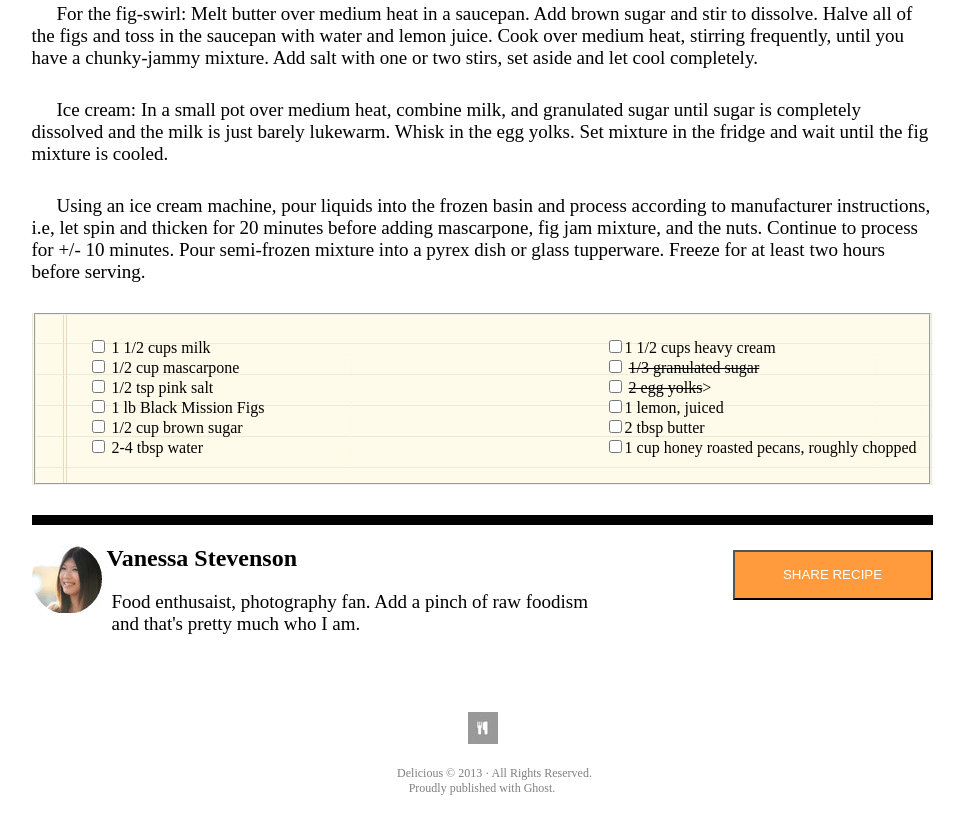
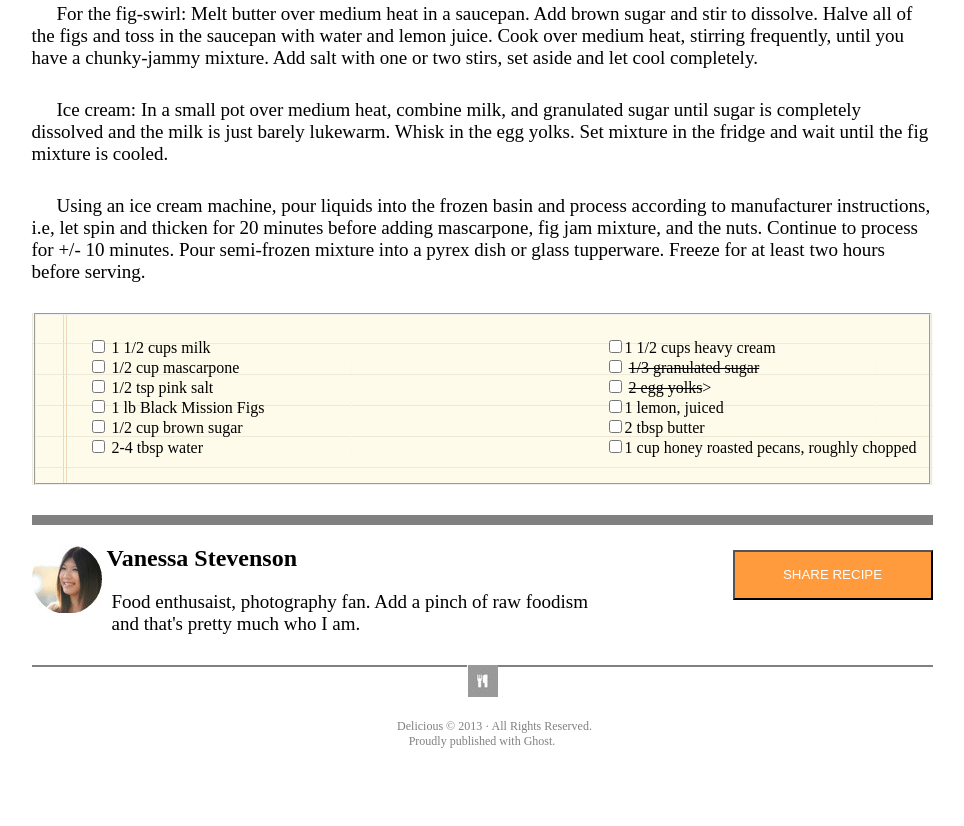
Before and after one commit to jaatay/chocolate-pizza, a plain HTML site: page index.html in a window 1280 px wide. Shown: the part 928-1754 px from the top of the page, without its empty margins (158-1122 px from the left). After the commit the page ends 1707 px from the top, so only its background shows below. Drawn offline with Linux system fonts and the light colour scheme.

Commit message:
final commit

```diff
--- a/css/style.css
+++ b/css/style.css
@@ -129,8 +129,9 @@ share {
 #vanDiv{
     display: inline-block;
     text-align: left;
-    border-top: solid 10px;
+    border-top: solid 10px gray;
     margin-top: 30px;
+    border-bottom: solid 2px gray;
     width: 901px;
 }
 
@@ -179,13 +180,14 @@ footer {
     text-align: center;
     width: 250px;
     margin: 0 auto;
+    z-index: 1;
 }
 
 footer img {
-    margin-top: 42px;
+    margin-top: -30px;
     margin-bottom: -12px;
 }
-footer p {
+#footerParagraph {
     color: gray;
     font-size: 12px;
 }
--- a/index.html
+++ b/index.html
@@ -89,7 +89,7 @@
 
             <footer>
                 <img src="img/small-logo.png"/>
-                <p>Delicious &copy; 2013 &middot; All Rights Reserved. Proudly published with Ghost.</p>
+                <p id="footerParagraph">Delicious &copy; 2013 &middot; All Rights Reserved. Proudly published with Ghost.</p>
             </footer>
         </main>
     </body>
```
